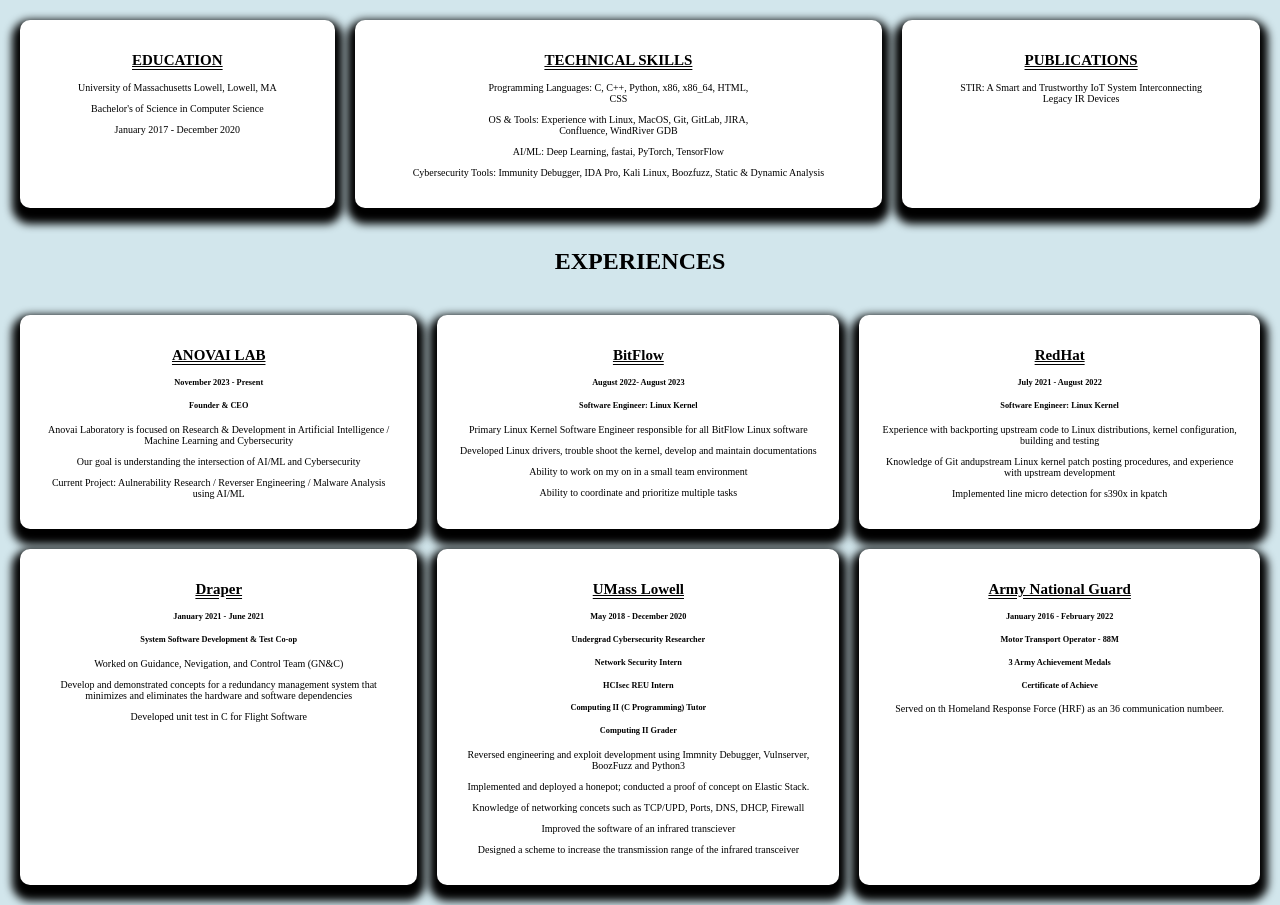
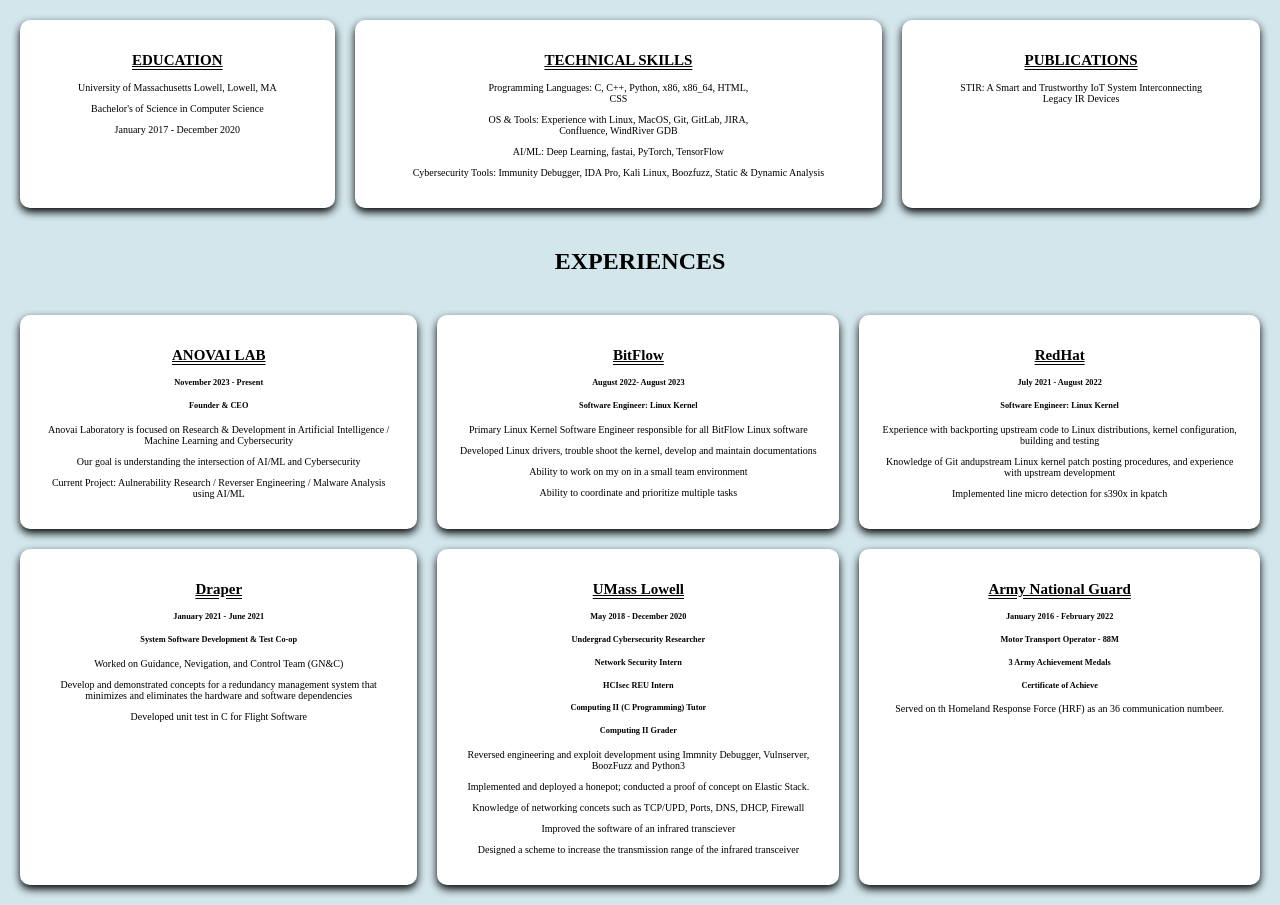
Before and after one commit to C-Erastus/C-Erastus.github.io, a plain HTML site: page career.html in a window 1280 px wide. Drawn offline with Linux system fonts and the light colour scheme.

Commit message:
minor changes to career.css

```diff
--- a/career.css
+++ b/career.css
@@ -17,7 +17,7 @@ body{
 	font-size: 10px;
 	text-align: center;
 
-	box-shadow: 0px 8px 8px 8px rgba(0, 0, 0, 1.0);
+	box-shadow: 0px 4px 8px rgba(0, 0, 0, 1.0);
 	border-radius: 10px;
 	color: black;
 }
```
